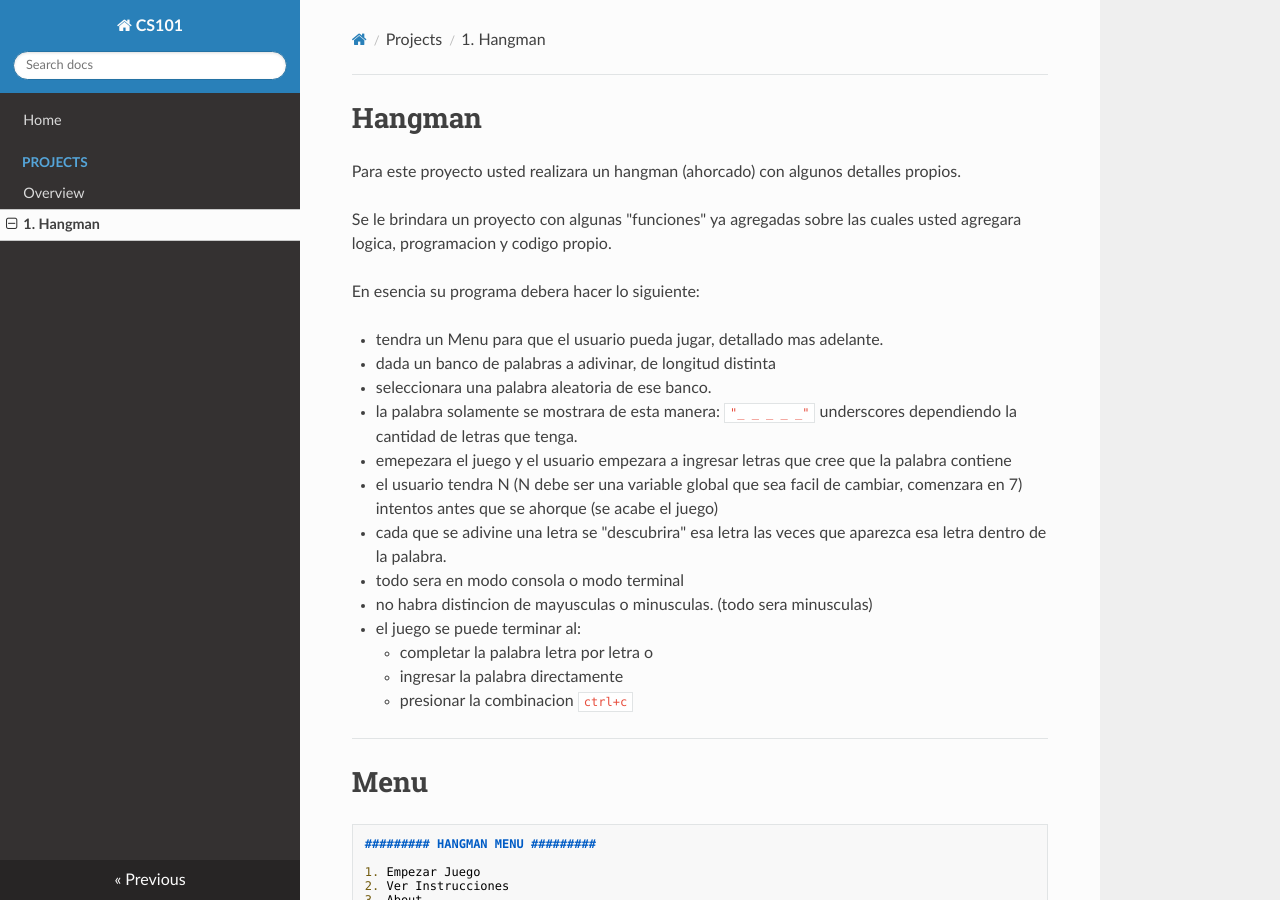
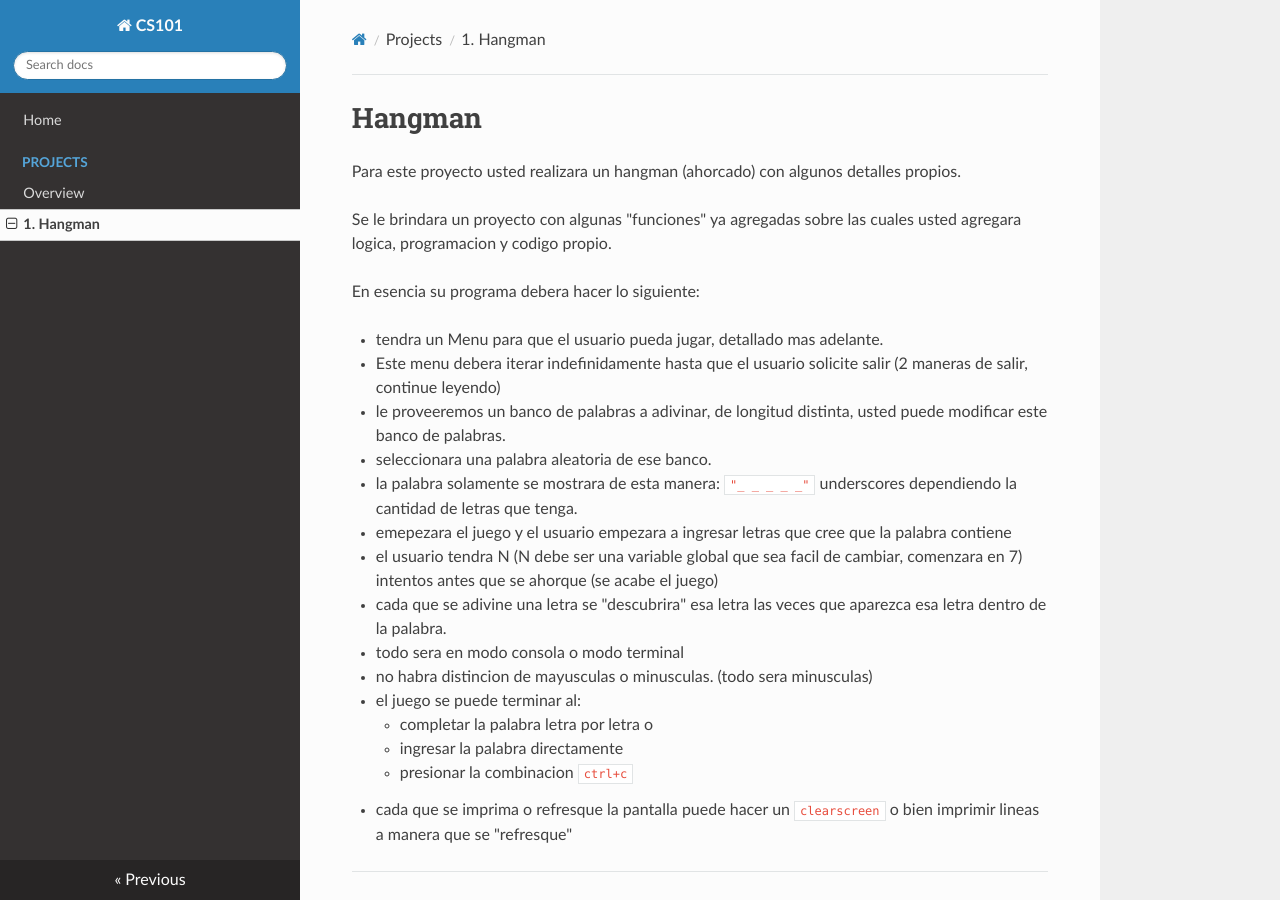
Before and after one commit to cs-ufm/cs101-2020, an MkDocs documentation site: the page built from docs/projects/hangman/hangman.md, in a window 1280 px wide and 900 px high. Built offline with MkDocs 1.6.1, drawn with Linux system fonts in a browser that asks for light colours; nearby versions of some CDN libraries.

Commit message:
@jmarcos-cano - no 1

```diff
--- a/docs/projects/hangman/hangman.md
+++ b/docs/projects/hangman/hangman.md
@@ -9,7 +9,8 @@ Se le brindara un proyecto con algunas "funciones" ya agregadas sobre las cuales
 En esencia su programa debera hacer lo siguiente:
 
 - tendra un Menu para que el usuario pueda jugar, detallado mas adelante.
-- dada un banco de palabras a adivinar, de longitud distinta
+- Este menu debera iterar indefinidamente hasta que el usuario solicite salir (2 maneras de salir, continue leyendo)
+- le proveeremos un banco de palabras a adivinar, de longitud distinta, usted puede modificar este banco de palabras.
 - seleccionara una palabra aleatoria de ese banco.
 - la palabra solamente se mostrara de esta manera: `"_ _ _ _ _"`  underscores dependiendo la cantidad de letras que tenga.
 - emepezara el juego y el usuario empezara a ingresar letras que cree que la palabra contiene
@@ -21,6 +22,7 @@ En esencia su programa debera hacer lo siguiente:
     - completar la palabra letra por letra o
     - ingresar la palabra directamente
     - presionar la combinacion `ctrl+c`
+- cada que se imprima o refresque la pantalla puede hacer un `clearscreen` o bien imprimir lineas a manera que se "refresque"
 
 ---
 # Menu
```
